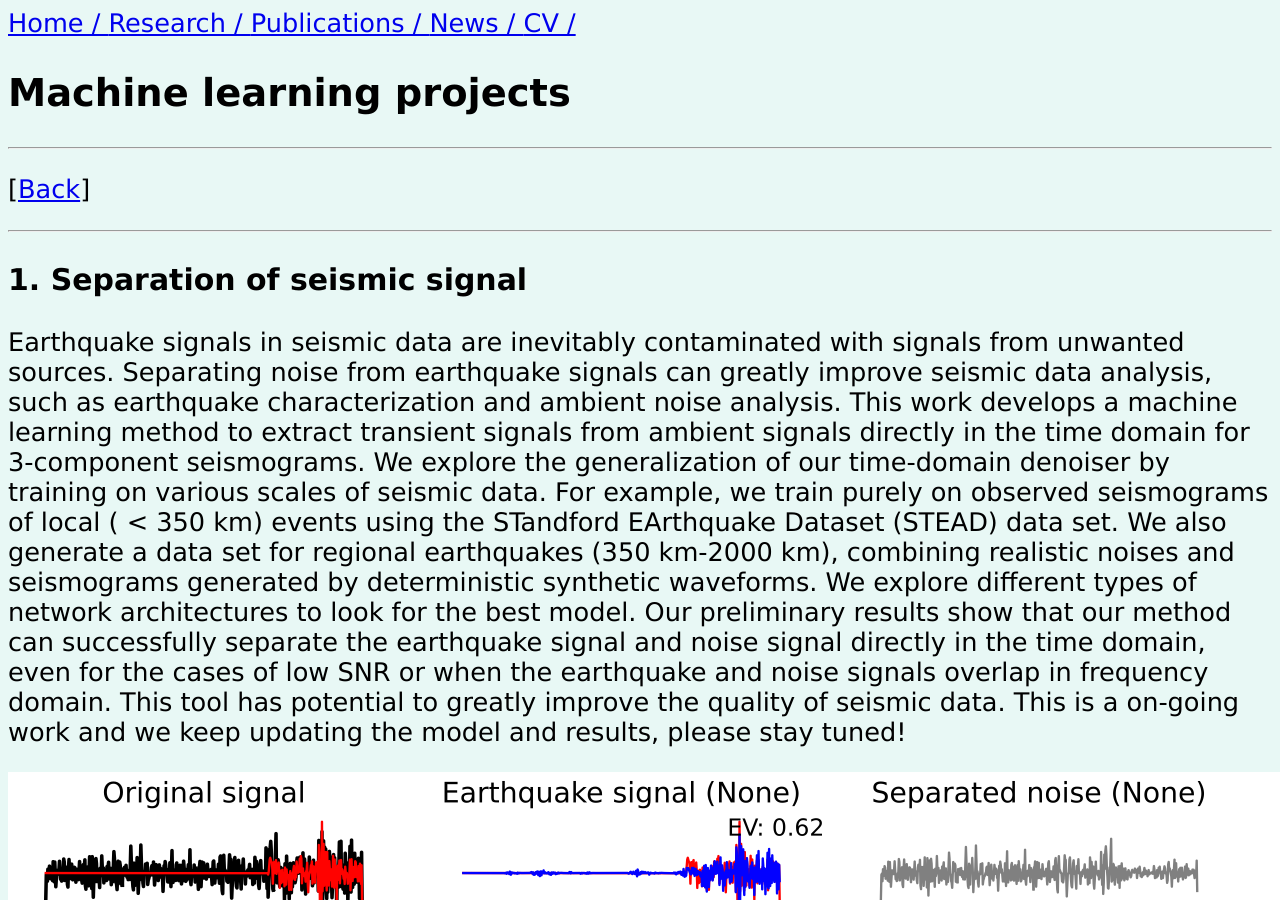
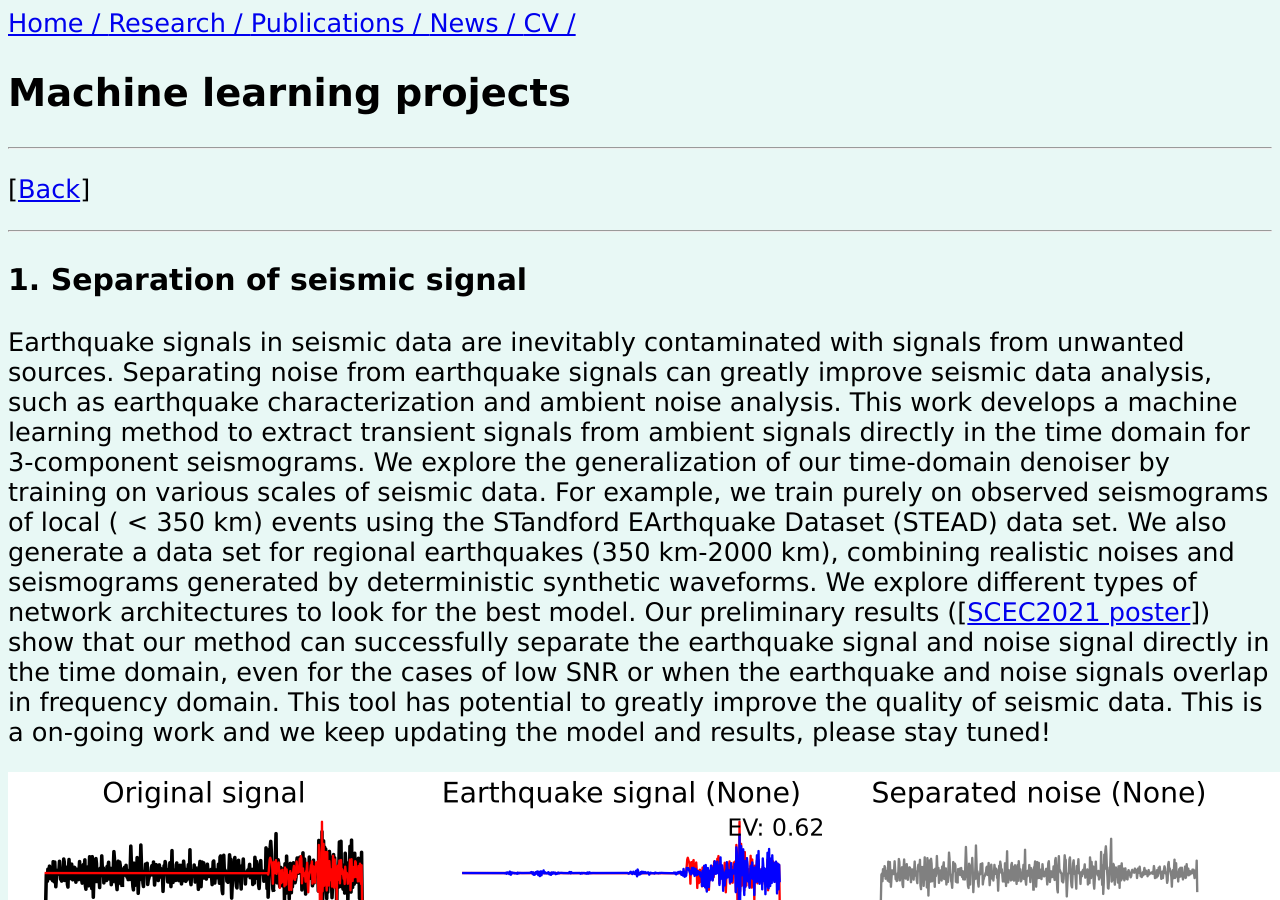
Before and after one commit to yinjiuxun/yinjiuxun.github.io, a Jekyll site: the page built from pages/machine_learning.md, in a window 1280 px wide and 900 px high. Built offline with Jekyll 4.4.1, drawn with Linux system fonts in a browser that asks for light colours; some of the changed lines change nothing that is shown; some of the changed text lies outside the part shown.

Commit message:
Update machine_learning.md

```diff
--- a/pages/machine_learning.md
+++ b/pages/machine_learning.md
@@ -11,13 +11,17 @@
 
 ### 1. Separation of seismic signal
 
-Earthquake signals in seismic data are inevitably contaminated with signals from unwanted sources. Separating noise from earthquake signals can greatly improve seismic data analysis, such as earthquake characterization and ambient noise analysis. This work develops a machine learning method to extract transient signals from ambient signals directly in the time domain for 3-component seismograms. We explore the generalization of our time-domain denoiser by training on various scales of seismic data. For example, we train purely on observed seismograms of local ( < 350 km) events using the STandford EArthquake Dataset (STEAD) data set. We also generate a data set for regional earthquakes (350 km-2000 km), combining realistic noises and seismograms generated by deterministic synthetic waveforms. We explore different types of network architectures to look for the best model. Our preliminary results show that our method can successfully separate the earthquake signal and noise signal directly in the time domain, even for the cases of low SNR or when the earthquake and noise signals overlap in frequency domain. This tool has potential to greatly improve the quality of seismic data. This is a on-going work and we keep updating the model and results, please stay tuned!
+Earthquake signals in seismic data are inevitably contaminated with signals from unwanted sources. Separating noise from earthquake signals can greatly improve seismic data analysis, such as earthquake characterization and ambient noise analysis. This work develops a machine learning method to extract transient signals from ambient signals directly in the time domain for 3-component seismograms. We explore the generalization of our time-domain denoiser by training on various scales of seismic data. For example, we train purely on observed seismograms of local ( < 350 km) events using the STandford EArthquake Dataset (STEAD) data set. We also generate a data set for regional earthquakes (350 km-2000 km), combining realistic noises and seismograms generated by deterministic synthetic waveforms. We explore different types of network architectures to look for the best model. Our preliminary results ([[SCEC2021 poster](/assets/SCEC2021_Poster_Yin.pdf)]) show that our method can successfully separate the earthquake signal and noise signal directly in the time domain, even for the cases of low SNR or when the earthquake and noise signals overlap in frequency domain. This tool has potential to greatly improve the quality of seismic data. This is a on-going work and we keep updating the model and results, please stay tuned!
 
 
 ![One example of signal separation](/assets/signal_separation.png)
 _One example of seismic signal separation using a model trained from the [[STEAD](https://github.com/smousavi05/STEAD)] dataset._
 
 
+![Model performance](/assets/model_performance.png)
+_Model performance shown by SNR vs EV (explained variance)._
+
+
 ----
 [[Back](/pages/research.html)]
 
```
